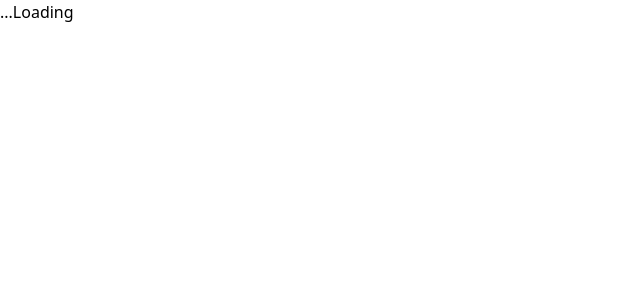
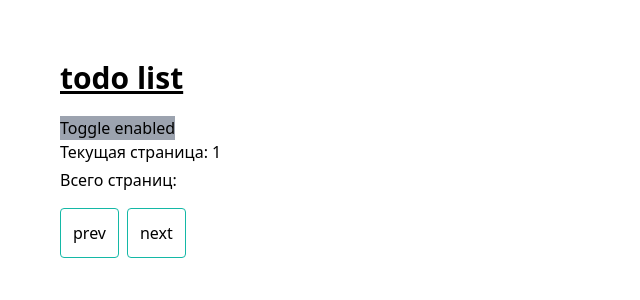
Before and after one commit to Art-San/Tanstack_query.E.Paromov-2024, a React (Vite) app: page / in a window 1280 px wide. Shown: the top 300 px of the page, without its empty margins (0-640 px from the left). Built offline with nearby package versions, Linux system fonts and the light colour scheme.

Commit message:
isPending, isFetching, isLoading,

```diff
--- a/src/modules/todo-list/todo-list.tsx
+++ b/src/modules/todo-list/todo-list.tsx
@@ -2,18 +2,19 @@ import { keepPreviousData, useQuery } from '@tanstack/react-query'
 import { todoListApi } from './api'
 import { useState } from 'react'
 
+// https://www.youtube.com/watch?v=K5-a-wjURrc&t=2523s
 // 22:32
-// 42:03
-
+// 42:03 -- с этой может чуть дальше разбор isPending, isFetching, isLoading, status, fetchStatus
+// 1:03:18
 export function TodoList() {
 	const [page, setPage] = useState(1)
 	const [enabled, setEnabled] = useState(false)
 	const {
 		data: todoItems,
 		error,
-		isPending,
+		// isPending,
 		// isFetching,
-		// isLoading,
+		isLoading,
 		status,
 		fetchStatus,
 		isPlaceholderData,
@@ -25,10 +26,10 @@ export function TodoList() {
 		enabled: enabled, // отключает включает запросник
 		// initialData: // если нужно наполнить данными к примеру из localStorage, initialData попадает в кеш, для сервер сайтрендеренга
 	})
-	console.log(10, 'status', status)
-	console.log(11, 'fetchStatus', fetchStatus)
+	console.log(10, { status, fetchStatus })
 
-	if (isPending) {
+	if (isLoading) {
+		// isLoading нет данных но запрос идет
 		return <div className="">...Loading</div>
 	}
 	if (error) {
@@ -50,7 +51,7 @@ export function TodoList() {
 				</div>
 				<div className="flex gap-1">
 					<h4>Всего страниц:</h4>
-					{todoItems.pages}
+					{todoItems?.pages}
 				</div>
 			</div>
 			<div
@@ -58,7 +59,7 @@ export function TodoList() {
 					'flex flex-col gap-4' + (isPlaceholderData ? ' opacity-30' : '')
 				} // isFetching, заменили на isPlaceholderData, но его используем тогда когда включ placeholderData: keepPreviousData
 			>
-				{todoItems.data.map((todo) => {
+				{todoItems?.data.map((todo) => {
 					return (
 						<div className="border border-slate-300 rounded p-3" key={todo.id}>
 							<p className={isPlaceholderData ? ' text-yellow-400' : ''}>
@@ -76,7 +77,7 @@ export function TodoList() {
 					prev
 				</button>
 				<button
-					onClick={() => setPage((p) => Math.min(p + 1, todoItems.pages))}
+					onClick={() => setPage((p) => Math.min(p + 1, todoItems?.pages ?? 1))}
 					className="p-3 rounded border border-teal-500"
 				>
 					next
```
